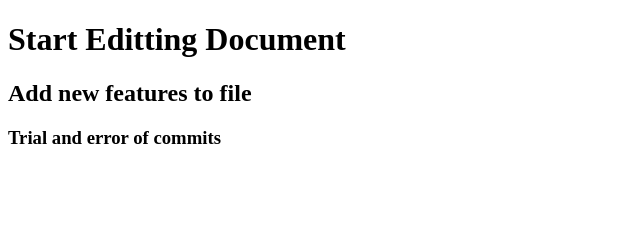
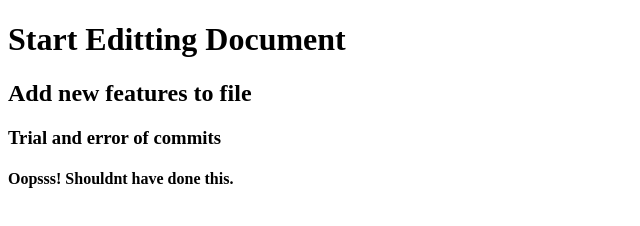
Before and after one commit to SelAw432/Tutorial, a plain HTML site: page index.html in a window 1280 px wide. Shown: the whole page, without its empty margins (0-640 px from the left). Drawn offline with Linux system fonts and the light colour scheme.

Commit message:
Conflict pending

```diff
--- a/index.html
+++ b/index.html
@@ -10,5 +10,6 @@
     <h1> Start Editting Document</h1>
     <h2> Add new features to file</h2>
     <h3> Trial and error of commits</h3>
+    <h4> Oopsss! Shouldnt have done this.</h4>
 </body>
 </html>
```
